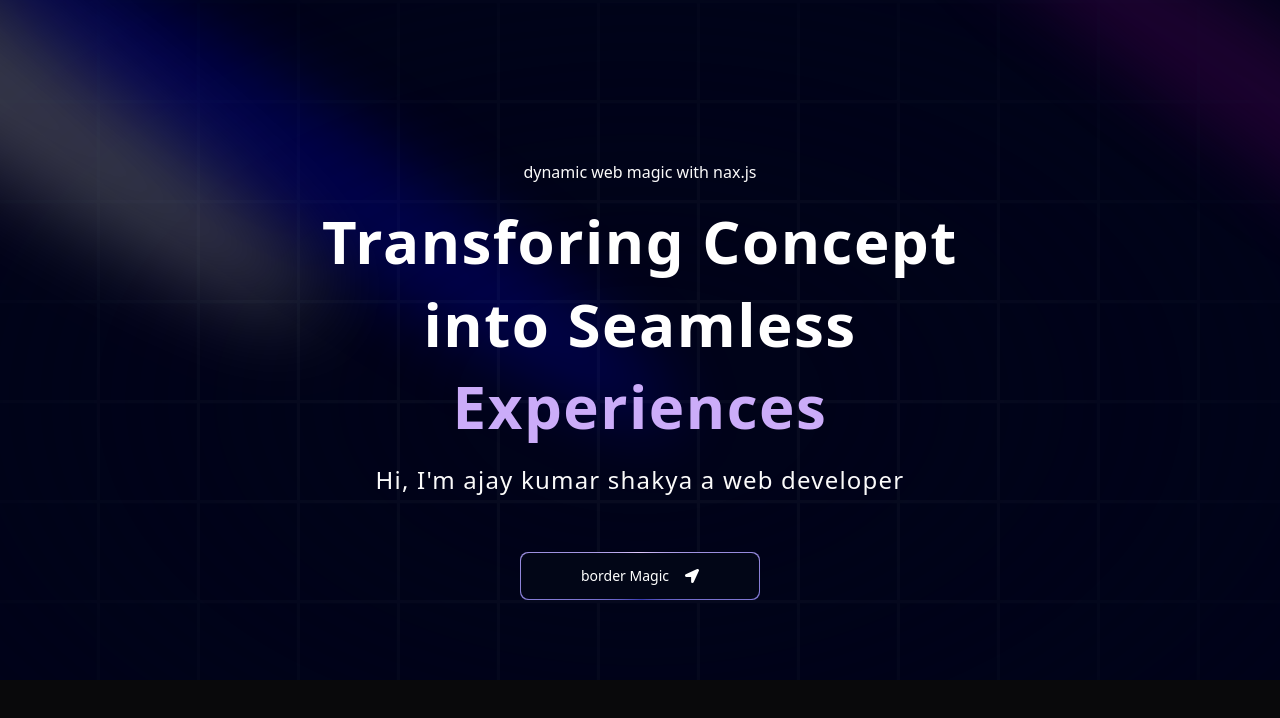
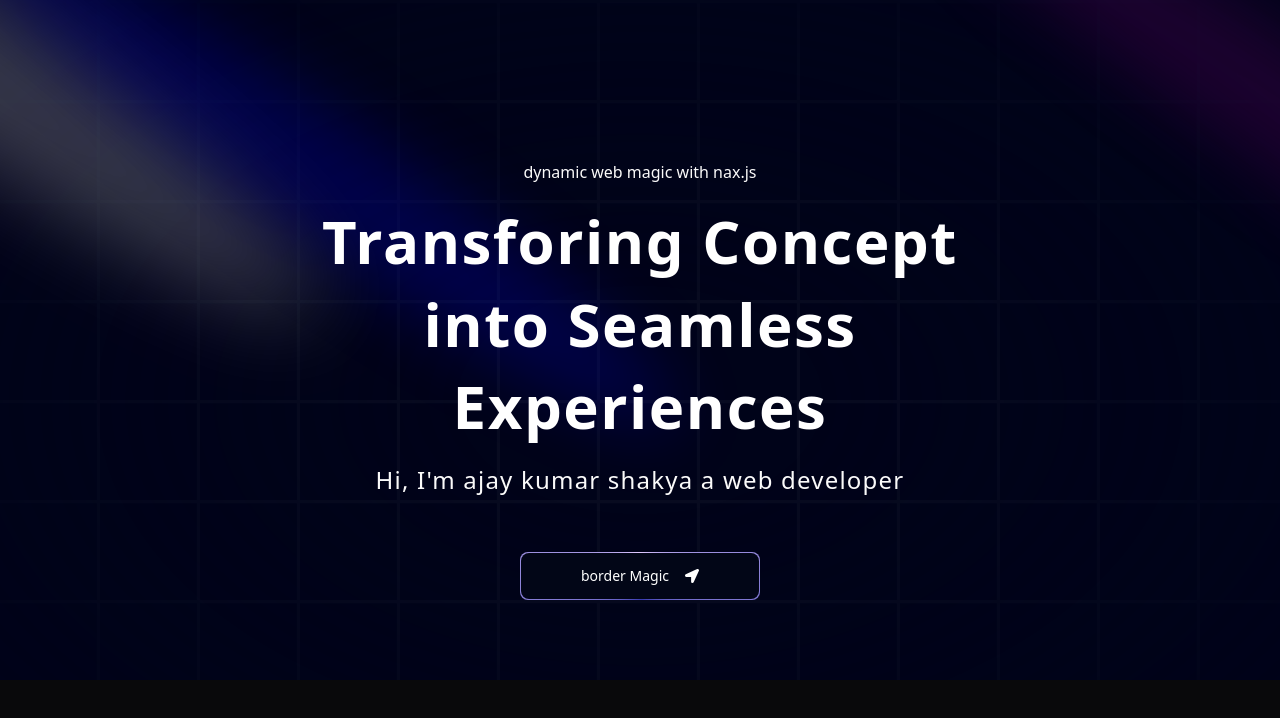
Before and after one commit to azzayshakya/New_Portfolio, a Next.js app: page / in a window 1280 px wide. Shown: the top 718 px of the page. Built offline with nearby package versions, Linux system fonts and the light colour scheme.

Commit message:
bug : fix the animation bug

```diff
--- a/components/ui/TextGenrateEffect.tsx
+++ b/components/ui/TextGenrateEffect.tsx
@@ -37,7 +37,9 @@ export const TextGenerateEffect = ({
           return (
             <motion.span
               key={word + idx}
-              className={`${idx > 3 ? 'text-purple ':"dark:text-white text-black opacity-0"}`}
+              className={`dark:text-white text-black opacity-0 `}
+              // className={`${idx > 3 ? 'text-purple ':"dark:text-white text-black opacity-0"}`}
+
               style={{
                 filter: filter ? "blur(10px)" : "none",
               }}
```
